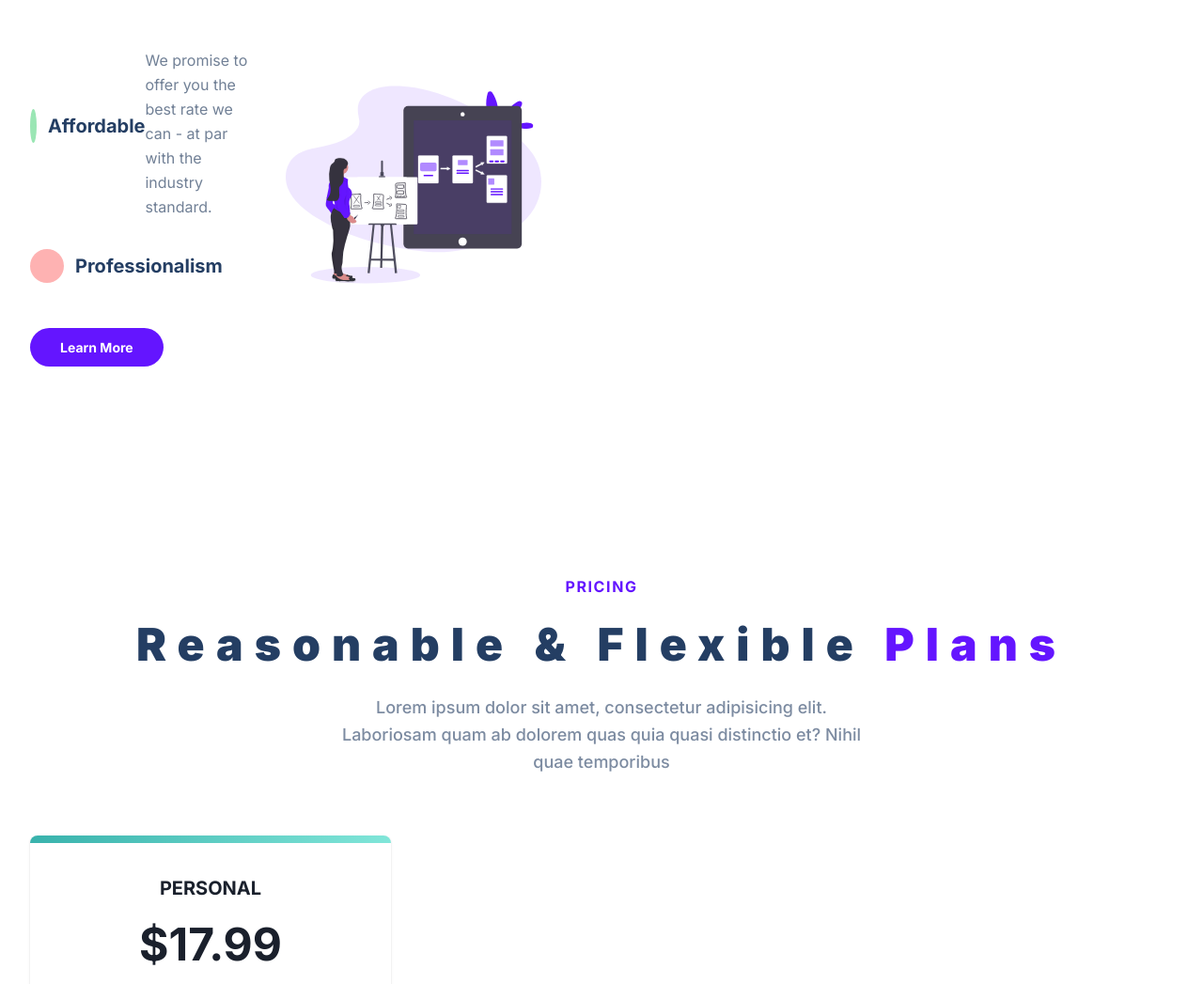
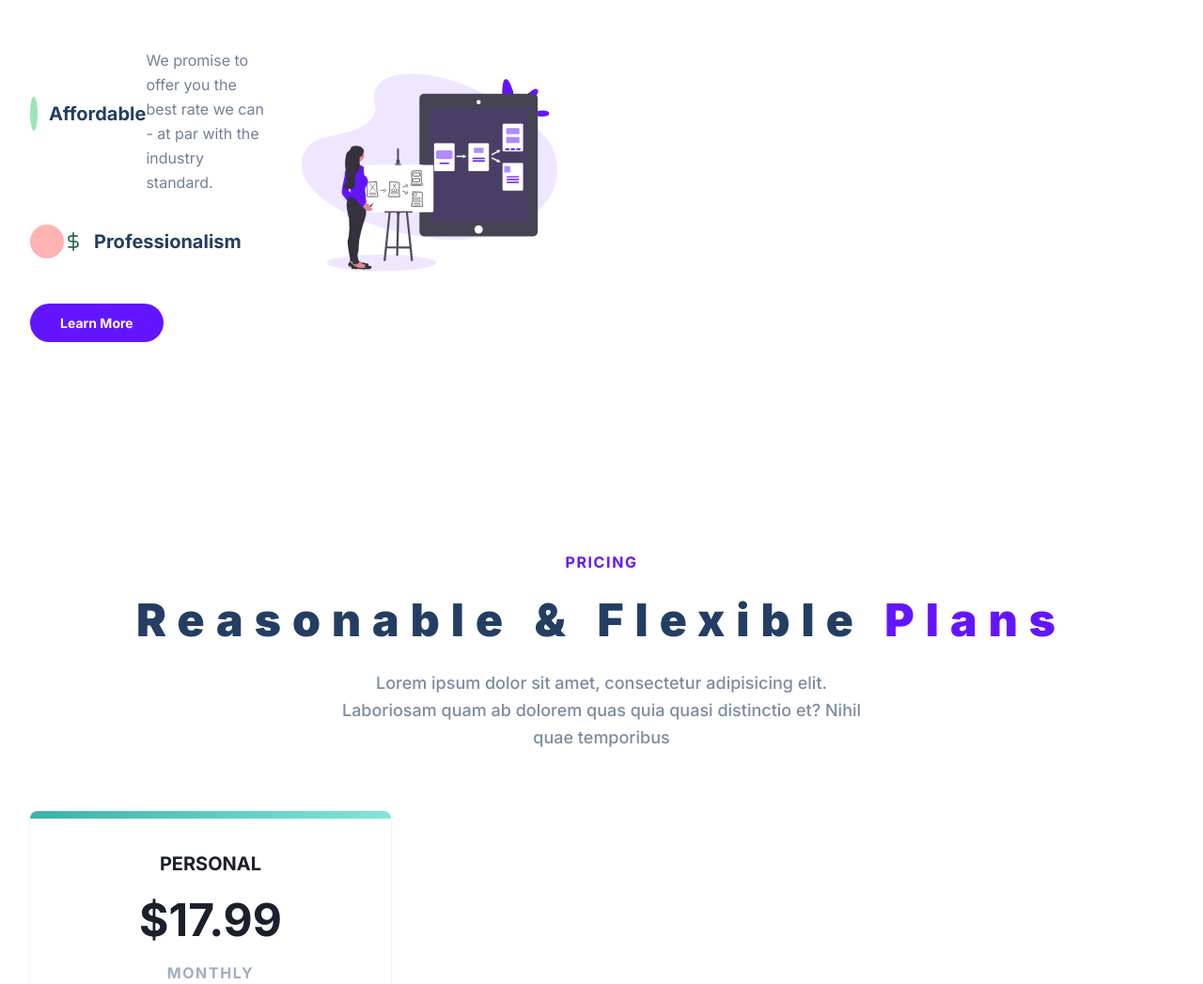
Before and after one commit to Isaiaht1234/Final-Poject, a plain HTML site: page index.html in a window 1280 px wide. Shown: the part 3969-5016 px from the top of the page at 94% size. Drawn offline with Linux system fonts and the light colour scheme; files whose address does not match are found by name.

Commit message:
recent repository for final

```diff
--- a/index.html
+++ b/index.html
@@ -144,8 +144,8 @@
                             </div>
                         </div>
                         </div>
-                        </div>
-                        </div>
+                    </div>
+                </div>
         </section>
         <section id="quality">
             <div class="container">
@@ -222,6 +222,10 @@
                             <div class="value">
                                 <div class="value__title">
                                     <figure class="value__img--wrapper"></figure>
+                                    <svg xmlns="http://www.w3.org/2000/svg" width="24" height="24" viewBox="0 0 24 24" fill="none" stroke="rgba(39, 103, 73, 1)" stroke-width="2" stroke-linecap="round" stroke-linejoin="round" class="value__img">
+                                        <line x1="12" y1="1" x2="12" y2="23"></line>
+                                        <path d="M17 5H9.5a3.5 3.5 0 0 0 0 7h5a3.5 3.5 0 0 1 0 7H6"></path>
+                                      </svg>
                                     <div class="value__name"> Professionalism </div>
                                     <div class="value__para">
                                     </div>
--- a/styles.css
+++ b/styles.css
@@ -460,9 +460,11 @@ FEATURES
     width: 24px;
     height: 24px;
   }
+
   .feature__text {
     margin-top: 8px;
     margin-left: 16px;
+
   }
   .feature__para {
     margin-top: 16px;
```
